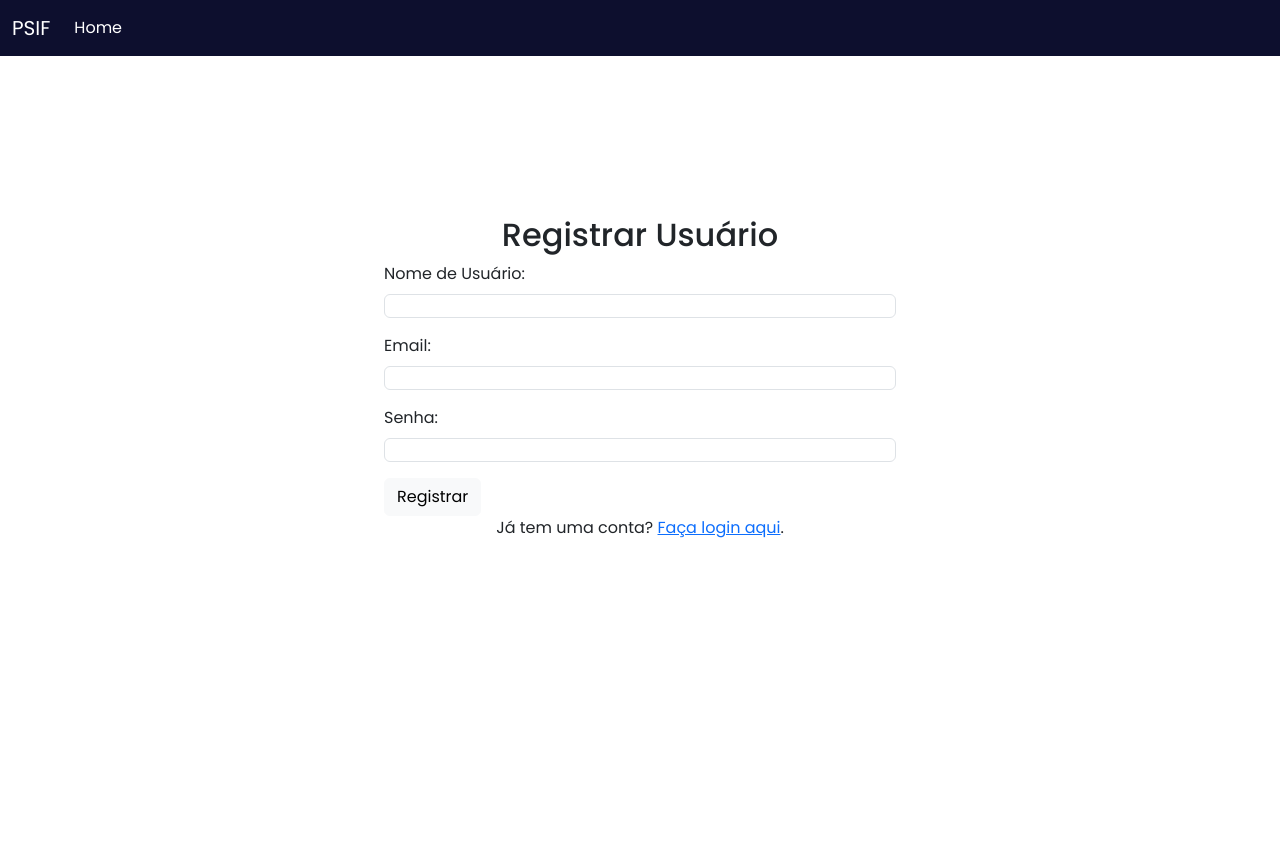
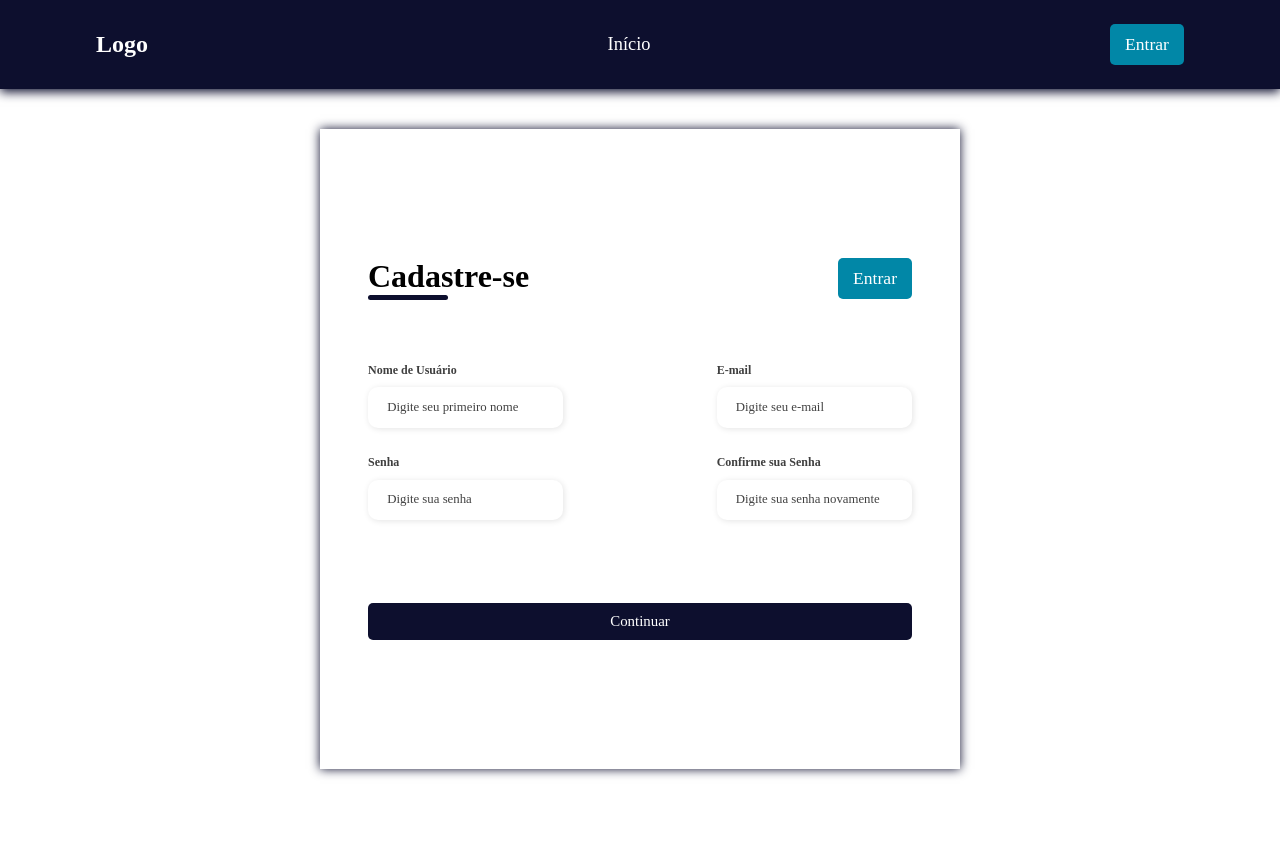
Before and after one commit to Hitalooo/psif, a Flask app: page /cadastro in a window 1280 px wide. After the commit the page ends 777 px from the top, so only its background shows below. Run offline with Flask 3, Linux system fonts and the light colour scheme; some libraries are stand-ins or nearby versions.

Commit message:
css novo

```diff
--- /dev/null
+++ b/static/auth.css
@@ -0,0 +1,190 @@
+@import url('https://fonts.googleapis.com/css2?family=Inter:wght@200;300;400;500&family=Open+Sans:wght@300;400;500;600&display=swap');
+
+.container {
+    width: 60%;
+    height: 80vh;
+    display: flex;
+    box-shadow: 0px 0px 10px #0d0f2e;;
+}
+
+.form-image {
+    width: 50%;
+    display: flex;
+    justify-content: center;
+    align-items: center;
+    padding: 1rem;
+}
+
+.form-image img {
+    height: 100%;
+    max-width: 100%;
+}
+
+.form {
+    width: 50%;
+    display: flex;
+    flex-direction: column;
+    justify-content: center;
+    align-items: center;
+    background-color: #fff;
+    padding: 3rem;
+}
+
+.form-header {
+    margin-bottom: 3rem;
+    display: flex;
+    justify-content: space-between;
+}
+
+.login-button {
+    display: flex;
+    align-items: center;
+}
+
+.login-button button {
+    border: none;
+    background-color: #0d0f2e;;
+    padding: 0.4rem 1rem;
+    border-radius: 5px;
+    cursor: pointer;
+}
+
+.login-button button:hover {
+    background-color: #0d0f2e;;
+}
+
+.login-button button a {
+    text-decoration: none;
+    font-weight: 500;
+    color: #fff;
+}
+
+.form-header h1::after {
+    content: '';
+    display: block;
+    width: 5rem;
+    height: 0.3rem;
+    background-color: #0d0f2e;;
+    margin: 0 auto;
+    position: absolute;
+    border-radius: 10px;
+}
+
+.input-group {
+    display: flex;
+    flex-wrap: wrap;
+    justify-content: space-between;
+    padding: 1rem 0;
+}
+
+.input-box {
+    display: flex;
+    flex-direction: column;
+    margin-bottom: 1.1rem;
+}
+
+.input-box input {
+    margin: 0.6rem 0;
+    padding: 0.8rem 1.2rem;
+    border: none;
+    border-radius: 10px;
+    box-shadow: 1px 1px 6px #0000001c;
+    font-size: 0.8rem;
+}
+
+.input-box input:hover {
+    background-color: #eeeeee75;
+}
+
+.input-box input:focus-visible {
+    outline: 1px solid #0d0f2e;;
+}
+
+.input-box label,
+.gender-title h6 {
+    font-size: 0.75rem;
+    font-weight: 600;
+    color: #000000c0;
+}
+
+.input-box input::placeholder {
+    color: #000000be;
+}
+
+.gender-group {
+    display: flex;
+    justify-content: space-between;
+    margin-top: 0.62rem;
+    padding: 0 .5rem;
+}
+
+.gender-input {
+    display: flex;
+    align-items: center;
+}
+
+.gender-input input {
+    margin-right: 0.35rem;
+}
+
+.gender-input label {
+    font-size: 0.81rem;
+    font-weight: 600;
+    color: #000000c0;
+}
+
+.continue-button button {
+    width: 100%;
+    margin-top: 2.5rem;
+    border: none;
+    background-color: #0d0f2e;;
+    padding: 0.62rem;
+    border-radius: 5px;
+    font-size: 0.93rem;
+    font-weight: 500;
+    cursor: pointer;
+    color: #fff;
+}
+
+.continue-button button:hover {
+    background-color: #0d0f2e;
+}
+
+@media screen and (max-width: 1330px) {
+    .form-image {
+        display: none;
+    }
+    .container {
+        width: 50%;
+    }
+    .form {
+        width: 100%;
+    }
+}
+
+@media screen and (max-width: 1064px) {
+    .container {
+        width: 90%;
+        height: auto;
+    }
+    .input-group {
+        flex-direction: column;
+        z-index: 5;
+        padding-right: 5rem;
+        max-height: 10rem;
+        overflow-y: scroll;
+        flex-wrap: nowrap;
+    }
+    .gender-inputs {
+        margin-top: 2rem;
+    }
+    .gender-group {
+        flex-direction: column;
+    }
+    .gender-title h6 {
+        margin: 0;
+    }
+    .gender-input {
+        margin-top: 0.5rem;
+    }
+}
--- a/static/style.css
+++ b/static/style.css
@@ -2,7 +2,6 @@
 * {
   margin: 0;
   padding: 0;
-  box-sizing: border-box;
   font-family: 'Poppins';
 }
 
@@ -10,382 +9,113 @@ body {
   width: 100%;
   height: 100vh;
 }
-
-.container-fluid {
+header{
   background-color: #0d0f2e;
+  box-shadow: 0px 3px 10px #0d0f2e;
 }
-.container-fluid .navbar-brand{
-  color: white;
+.container-box{
+  display: flex;
+  height: 90vh;
+  width: 100%;
+  justify-content: center;
+  align-items: center;
 }
 
-#navbarNav .nav-link{
-  color: white;
+.nav-bar {
+  display: flex;
+  justify-content: space-between;
+  padding: 1.5rem 6rem;
 }
 
-
-.container-principal{
-  width: 100%;
-  height: 100%;
-  background-color:white;
+.logo {
+  display: flex;
+  align-items: center;
 }
 
-.login-container{
-  display: flex;
-  flex-direction: column;
-  padding-top: 20px;
-  align-items: center;
-  justify-content: center;
-  height: 80%;
+.logo h1 {
+  color: #fff;
 }
 
-.form-3{
-  width: 40%;
+.nav-list {
+  display: flex;
+  align-items: center;
 }
 
-
-
-/* PÁGINA SIMULAÇÃO - simulaão de juros compostos e criação de planilha */
-
-.content .content-wrapper{
+.nav-list ul {
   display: flex;
   justify-content: center;
-  flex-direction: row;
-  align-items:center;
-}
-.content-wrapper{
-  gap: 8rem;
+  list-style: none;
 }
 
-.content-wrapper .result-box{
-  display: flex;
-  flex-direction: column;
-  justify-content: center;
-  align-items: center;
-  background-color: #252642;
-  color: white;
-  height: 50vh;
-  width: 30vw;
-  gap: 3rem;
-  border-radius: 8px;
-  margin-top: 6rem;
-  box-shadow: 0px 4px 4px 0px gray;
+.nav-item {
+  margin: 0 15px;
 }
 
-.result-box .form-container{
-  display: flex;
-  justify-content: center;
-  align-items: center;
-  flex-direction: column;
-  gap: 10px;
+.nav-link {
+  text-decoration: none;
+  font-size: 1.15rem;
+  color: #fff;
+  font-weight: 400;
 }
 
-.result-box .button{
-  background-color: white;
+.login-button button {
   border: none;
+  padding: 10px 15px;
   border-radius: 5px;
-  height: 2rem;
-  width: 5rem;
-  gap: 3rem;
-  align-self: center;
+  background-color: #0187a7;
 }
 
-.button:hover{
-  border: 2px solid white;
-  background-color: #0d0f2e;
-  color: white;
+.login-button button a {
+  text-decoration: none;
+  color: #fff;
+  font-weight: 500;
+  font-size: 1.1rem;
 }
 
-.content-wrapper .resultados{
-  display: flex;
-  justify-content:center;
-  align-items: last baseline;
-  flex-direction: column;
-  background-color:#cecfd5;
-  box-shadow: 0px 4px 4px 0px gray;
-  color: #0d0f2e;
-  text-align: justify;
-  width:60vh;
-  height: 50vh;
-  margin-top: 6rem;
-  border-radius: 8px;
-
+.mobile-menu-icon {
+  display: none;
 }
 
-
-
-
-/* -------------------SIMULAÇÃO SEM RENDIMENTO */
-.content-wrapper .resultados{
-  display: flex;
-  padding: 0rem 5.7rem 0rem 0rem;
+.mobile-menu {
+  display: none;
 }
 
-
-/* -----------------PÁGINA EVENTOS - cadastrar novo evento */
-
-.content{
-  display: flex;
-  flex-direction: row;
-  justify-content: left;
-  align-items: flex-start;
-  margin: 5rem 0rem 0rem 5rem;
-  gap: 2rem;
+@media screen and (max-width: 730px) {
+  .nav-bar {
+      padding: 1.5rem 4rem;
+  }
+  .nav-item {
+      display: none;
+  }
+  .login-button {
+      display: none;
+  }
+  .mobile-menu-icon {
+      display: block;
+  }
+  .mobile-menu-icon button {
+      background-color: transparent;
+      border: none;
+      cursor: pointer;
+  }
+  .mobile-menu ul {
+      display: flex;
+      flex-direction: column;
+      text-align: center;
+      padding-bottom: 1rem;
+  }
+  .mobile-menu .nav-item {
+      display: block;
+      padding-top: 1.2rem;
+  }
+  .mobile-menu .login-button {
+      display: block;
+      padding: 1rem 2rem;
+  }
+  .mobile-menu .login-button button {
+      width: 100%;
+  }
+  .open {
+      display: block;
+  }
 }
-
-.content h3{
-  margin: 2.5rem 0rem 1rem 0rem;
-  text-align: center;
-}
-
-.content-event{
-  display: flex;
-  justify-content: center;
-  flex-direction: column;
-  align-items: center;
-  height: 60vh;
-  width: 28vw;
-  background-color: #cecfd5;
-  border-radius: 8px;
-}
-
-.event-form{
-  display: flex;
-  flex-direction: column;
-  justify-content: center;
-  gap: 5px;
-}
-
-.event-form input{
-  border: none;
-  border-radius: 4px;
-  width: 15rem;
-  height: 2rem;
-}
-
-.event-form .but-event{
-  display: flex;
-  align-self: center;
-  justify-content: center;
-  justify-items: center;
-  background-color:#0d0f2e;
-  color: white;
-  border-radius: 4px;
-  border: none;
-  height: 2rem;
-  width: 10rem;
-  margin: 10px 0px 10px;
-}
-
-.event-form .but-event:hover{
-  background-color: aliceblue;
-  border: 2px solid #0d0f2e;
-  color: #0d0f2e;
-}
-
-.content .voltar{
-  width: 8rem;
-  height: 2rem;
-  background-color: white;
-  border: 2px solid #0d0f2e;
-}
-
-/* --------------------------- PÁGINA VENTO - meus eventos */
-
-strong{
-  font-size: 20px;
-}
-
-.meus-eventos {
-  display: flex;
-  align-items: center;
-  flex-direction: column;
-  justify-content: center;
-  text-align: justify;
-  width: 75rem;
-  height: 40rem;
-  border: solid black;
-  flex-wrap: wrap;
-}
-
-.meus-eventos li {
-  display: flex;
-  justify-content: center;
-  align-items: center;
-  flex-direction: column;
-  border: 1px solid #0d0f2e;
-  border-radius: 4px;
-  gap: 5px;
-  margin: 0px 0px 5px 0px;
-  padding: 3px;
-}
-
-.meus-eventos li span {
-  display: block;
-  font-size: 16px;
-}
-
-/* Essas cores são só pra teste, modificar depois */
-
-.evento-data { font-weight: bold; color: gray; }
-.evento-local { font-weight: bold; color: blue; }
-.evento-valor { font-weight: bold; color: green; }
-.evento-contato { font-weight: bold; color: red; }
-
-
-.meus-eventos li .botao-editar {
-  display: flex;
-  justify-content: center;
-  align-items: center;
-  text-decoration: none;
-  width: 6rem;
-  height: 2rem;
-  background-color: #cecfd5;
-  border: none;
-  border-radius: 4px;
-  color: #0d0f2e;
-}
-
-.meus-eventos li form .botao-excluir {
-  display: flex;
-  justify-content: center;
-  align-items: center;
-  text-decoration: none;
-  width: 6rem;
-  height: 2rem;
-  background-color: rgb(110, 5, 5);
-  border: none;
-  border-radius: 4px;
-  color: white;
-}
-
-.botoes {
-  display: flex;
-  width: 10rem;
-  gap: 6px;
-  justify-content: center;
-  flex-direction: row;
-}
-
-.paginacao {
-  display: flex;
-  justify-content: center;
-  margin-top: 20px;
-}
-
-.link-pagina {
-  margin: 0 5px;
-  padding: 5px 10px;
-  text-decoration: none;
-  color: #0d0f2e;
-  border: 1px solid #0d0f2e;
-  border-radius: 4px;
-}
-
-.link-pagina.ativo {
-  background-color: #0d0f2e;
-  color: white;
-}
-
-.link-pagina:hover {
-  background-color: #cecfd5;
-}
-
-
-/* ------------------------------------PLANILHAS */
-.planilhas-conteiner{
-  display: flex;
-  justify-content: center;
-  flex-direction: column;
-  align-items: center;
-  margin: 1rem 0rem 0rem 0rem;
-}
-
-.planilhas-conteiner form{
-  display: flex;
-  flex-direction: column;
-  justify-content: center;
-  align-items: center;
-  width: 30vw;
-  height: 60vh;
-  background-color: #cecfd5;
-  gap: 1rem;
-  margin: 1rem 0rem 0rem 0rem;
-  border-radius: 8px;
-}
-
-form input{
-  border: none;
-  border-radius: 4px;
-  width: 13rem;
-  height: 1.5rem;
-}
-
-form .botao-planilha{
-  background-color: #252642;
-  color: white;
-  width: 10rem;
-}
-
-.botao-planilha:hover{
-  background-color: white;
-  border: 2px solid #0d0f2e;
-  color: #0d0f2e;
-
-}
-
-
-/* ------------------------JUROS E PLANILHA */
-
-.content-juros .box-juros{
-  display: flex;
-  flex-direction: row;
-  align-items: center;
-  justify-content: center;
-  gap: 5rem;
-  margin: 3rem 0rem 0rem 0rem;
-}
-
-.result h5{
-  margin: 0rem 0rem 2.5rem 0rem;
-}
-
-.box-juros .result{
-  display: flex;
-  justify-content: center;
-  align-items: center;
-  flex-direction: column;
-  background-color: #cecfd5;
-  width: 40vw;
-  height: 73vh;
-  padding: 8px;
-  border-radius: 8px;
-}
-
-.form-container .button{
-  background-color: #0d0f2e;
-  color: white;
-  border: none;
-  border-radius: 4px;
-  width: 10rem;
-  margin: 1rem 0rem 0rem 0rem;
-  align-self: center;
-}
-
-.button:hover{
-  background-color: white;
-  border: 2px solid #0d0f2e;
-  color: #0d0f2e;
-}
-
-.box-juros .result-2{
-  display: flex;
-  justify-content: center;
-  justify-items: center;
-  flex-direction: column;
-  background-color: #cecfd5;
-  width: 40vw;
-  height: 73vh;
-  text-align: justify;
-  padding: 8px;
-  border-radius: 8px;
-}
--- a/templates/cadastro.html
+++ b/templates/cadastro.html
@@ -1,27 +1,54 @@
 {% extends 'layout.html' %}
 {% block title %}Cadastro{% endblock %}
+{% block style %}<link rel="stylesheet" href="{{ url_for('static', filename='auth.css') }}">{% endblock %}
+
 {% block content %}
-<div class="login-container">
+<div class="container">
+    <div class="form-image">
+        <img src="static/img/formatura1.jpg" alt="">
+    </div>
+    <div class="form">
+        <form method="POST">
+            <div class="form-header">
+                <div class="title">
+                    <h1>Cadastre-se</h1>
+                </div>
+                <div class="login-button">
+                    <button><a href="{{ url_for('login') }}">Entrar</a></button>
+                </div>
+            </div>
 
-    <h2>Registrar Usuário</h2>
+            <div class="input-group">
+                <div class="input-box">
+                    <label for="nome">Nome de Usuário</label>
+                    <input id="nome" type="text" name="nome" placeholder="Digite seu primeiro nome" required>
+                </div>
 
-    <form method="POST" class="form-3">
-        <div class="mb-3">
-            <label for="nome" class="form-label">Nome de Usuário:</label>
-            <input type="text" id="nome" class="form-control" name="nome" required>
-        </div>
-        <div class="mb-3">
-            <label for="email" class="form-label">Email:</label>
-            <input type="email" id="email" class="form-control" name="email" required>
-        </div>
-        <div class="mb-3">
-            <label for="senha" class="form-label">Senha:</label>
-            <input type="password" id="senha" class="form-control" name="senha" required>
-        </div>
+                <div class="input-box">
+                    <label for="email">E-mail</label>
+                    <input id="email" type="email" name="email" placeholder="Digite seu e-mail" required>
+                </div>
 
-        <button type="submit" class="btn btn-light" >Registrar</button>
-    </form>
+                <div class="input-box">
+                    <label for="senha">Senha</label>
+                    <input id="senha" type="password" name="senha" placeholder="Digite sua senha" required>
+                </div>
 
-    <p>Já tem uma conta? <a href="{{ url_for('login') }}">Faça login aqui</a>.</p>
+
+                <div class="input-box">
+                    <label for="confirmPassword">Confirme sua Senha</label>
+                    <input id="confirmPassword" type="password" name="confirmPassword" placeholder="Digite sua senha novamente" required>
+                </div>
+
+            </div>
+
+            <div class="continue-button">
+                <button type="submit">Continuar</button>
+            </div>
+        </form>
+    </div>
 </div>
+
+
+
 {% endblock %}
--- a/templates/layout.html
+++ b/templates/layout.html
@@ -4,36 +4,21 @@
     <meta charset="UTF-8">
     <meta name="viewport" content="width=device-width, initial-scale=1.0">
     <title>{% block title %}Título Padrão{% endblock %}</title>
+    {% block style %}{% endblock %}
     <link rel="stylesheet" href="{{ url_for('static', filename='style.css') }}">
-    <link href="https://cdn.jsdelivr.net/npm/bootstrap@5.3.3/dist/css/bootstrap.min.css" rel="stylesheet" integrity="sha384-QWTKZyjpPEjISv5WaRU9OFeRpok6YctnYmDr5pNlyT2bRjXh0JMhjY6hW+ALEwIH" crossorigin="anonymous">
-    <link rel="preconnect" href="https://fonts.googleapis.com">
-    <link rel="preconnect" href="https://fonts.gstatic.com" crossorigin>
-    <script type="text/javascript" src="https://www.gstatic.com/charts/loader.js"></script>
-    {% block script %}
-        <script type="text/javascript">
-
-
-        </script>
-    {% endblock %}
-    <link href="https://fonts.googleapis.com/css2?family=Poppins:ital,wght@0,100;0,200;0,300;0,400;0,500;0,600;0,700;0,800;0,900;1,100;1,200;1,300;1,400;1,500;1,600;1,700;1,800;1,900&display=swap" rel="stylesheet">
 </head>
 <body>
-    <nav class="navbar navbar-expand-lg" style="background-color: #0d0f2e;">
-
-        <div class="container-fluid">
-            <a class="navbar-brand" href="/">PSIF</a>
-            <button class="navbar-toggler" type="button" data-bs-toggle="collapse" data-bs-target="#navbarNav" aria-controls="navbarNav" aria-expanded="false" aria-label="Toggle navigation">
-              <span class="navbar-toggler-icon"></span>
-            </button>
-
-            <div class="collapse navbar-collapse" id="navbarNav">
-              <ul class="navbar-nav">
-                <li class="nav-item">
-                  <a class="nav-link active" aria-current="page" href="/">Home</a>
-                </li>
+    <header>
+        <nav class="nav-bar">
+            <div class="logo">
+                <h1>Logo</h1>
+            </div>
+            <div class="nav-list">
+                <ul>
+                    <li class="nav-item"><a href="/" class="nav-link">Início</a></li>
                     {% if current_user.is_authenticated %}
                         <li class="nav-item">
-                        <a class="nav-link" href="{{ url_for('simulacao') }}">Simulações</a>
+                            <a class="nav-link" href="{{ url_for('simulacao') }}">Simulação</a>
                         </li>
                         <li class="nav-item">
                             <a class="nav-link" href="{{ url_for('eventos') }}">Eventos</a>
@@ -47,12 +32,28 @@
                     {% endif %}
                 </ul>
             </div>
-
+            <div class="login-button">
+                <button><a href="{{ url_for('login') }}">Entrar</a></button>
             </div>
 
+            <div class="mobile-menu-icon">
+                <button onclick="menuShow()"><img class="icon" src="assets/img/menu_white_36dp.svg" alt=""></button>
+            </div>
         </nav>
+        <div class="mobile-menu">
+            <ul>
+                <li class="nav-item"><a href="#" class="nav-link">Início</a></li>
+                <li class="nav-item"><a href="#" class="nav-link">Projetos</a></li>
+                <li class="nav-item"><a href="#" class="nav-link">Sobre</a></li>
+            </ul>
 
-    <div class="container-principal">
+            <div class="login-button">
+                <button><a href="#">Entrar</a></button>
+            </div>
+        </div>
+    </header>
+
+    <div class="container-box">
         {% block content %}
         <!-- Conteúdo principal será inserido aqui -->
         {% endblock %}
@@ -62,6 +63,18 @@
         <p>2024 - PSIF</p>
         <p>Contato: <a href="psif@example.com">psif@example.com</a></p>
     </footer> -->
-    <script src="https://cdn.jsdelivr.net/npm/bootstrap@5.3.3/dist/js/bootstrap.bundle.min.js" integrity="sha384-YvpcrYf0tY3lHB60NNkmXc5s9fDVZLESaAA55NDzOxhy9GkcIdslK1eN7N6jIeHz" crossorigin="anonymous"></script>
+
+    <script>
+        function menuShow() {
+            let menuMobile = document.querySelector('.mobile-menu');
+            if (menuMobile.classList.contains('open')) {
+                menuMobile.classList.remove('open');
+                document.querySelector('.icon').src = "assets/img/menu_white_36dp.svg";
+            } else {
+                menuMobile.classList.add('open');
+                document.querySelector('.icon').src = "assets/img/close_white_36dp.svg";
+            }
+        }
+    </script>
 </body>
 </html>
```
Also changed, not shown: static/img/close_white_36dp.svg (added), static/img/formatura1.jpg (added), static/img/menu_white_36dp.svg (added). Lines whose indentation alone changed are shown as unchanged.
